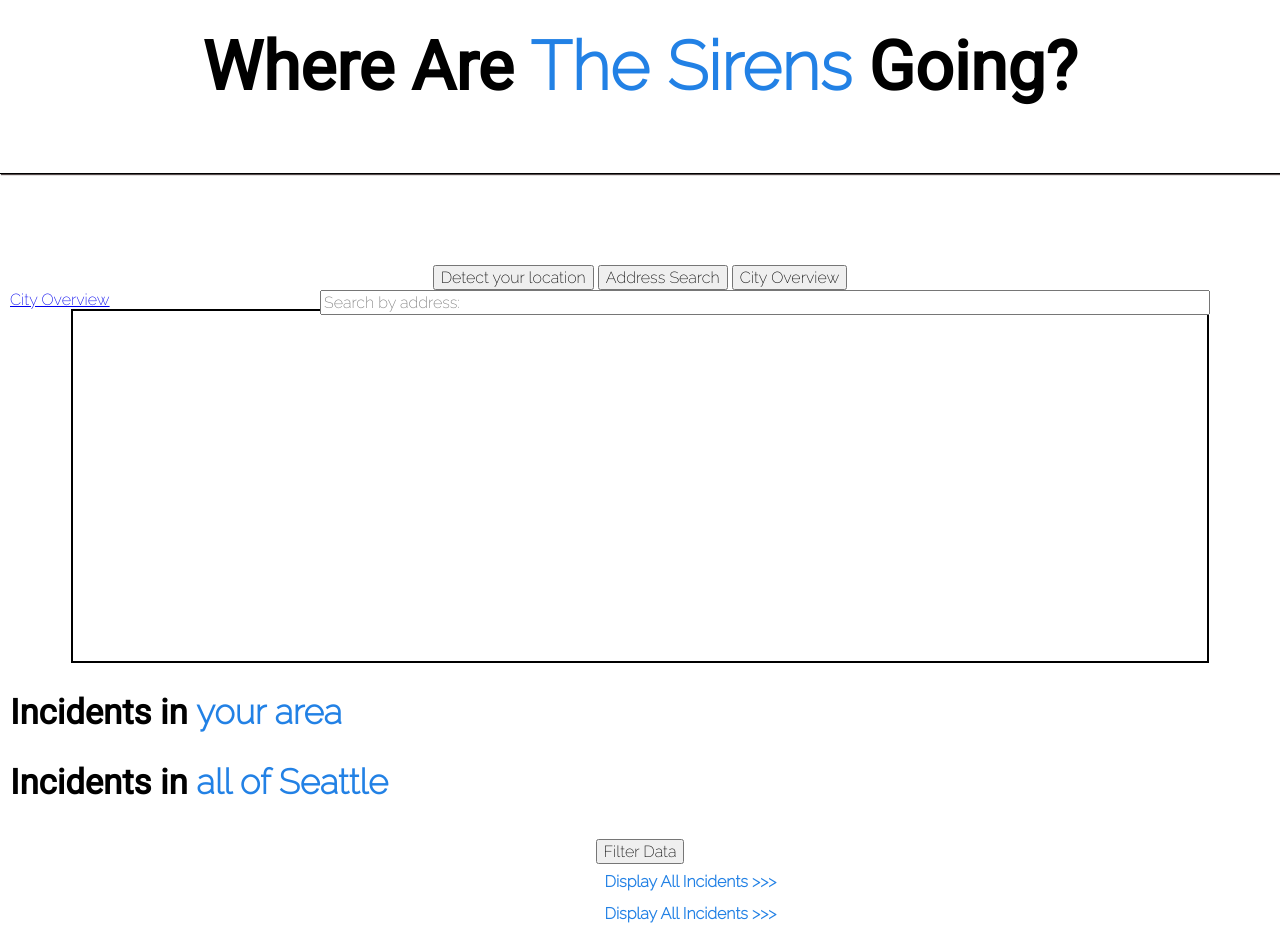
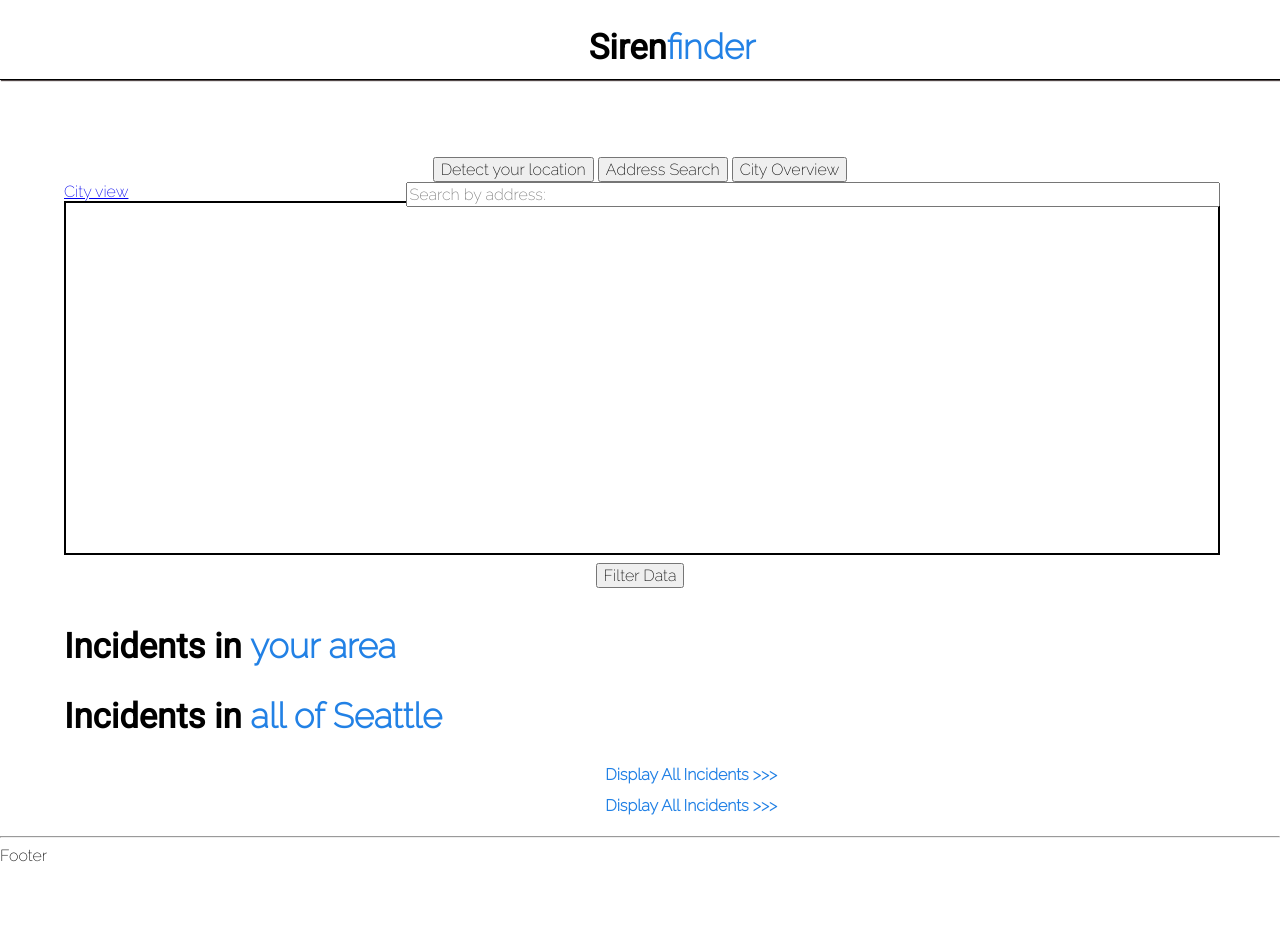
Before and after one commit to sgruse/whereAreTheSirensGoing, a website: page index.html in a window 1280 px wide. Shown: the top 938 px of the page. After the commit the page ends 865 px from the top, so only its background shows below. Drawn offline with Linux system fonts and the light colour scheme; some packages are replaced by stand-ins of ours.

Commit message:
built formatting for results page

```diff
--- a/css/base.css
+++ b/css/base.css
@@ -4,7 +4,8 @@
 
 h1 {
   font-family: roboto;
-  font-size: 4.236em;
+  font-size: 2.168em;
+  /*font-size: 4.236em;*/
 }
 
 h2 {
--- a/css/layout.css
+++ b/css/layout.css
@@ -1,6 +1,4 @@
-body {
-  margin:10px 10px 10px 10px;
-}
+
 #headersirens {
   display: flex;
   /*justify-content: flex-start;*/
@@ -40,11 +38,6 @@ body {
   align-items: center;
 }
 
-#google-map {
-  width: 90%;
-  height: 350px;
-  border: solid 2px;
-}
 
 #search-form-no-autodetect{
   display: none;
@@ -84,19 +77,20 @@ header {
   border-bottom: 1px solid black;
   box-shadow: 1px 1px 1px #534949;
   width:100%;
-  position: fixed;
   background-color: white;
-  z-index: 1;
+  /*position: fixed;*/
+  /*z-index: 1;
   left: 0;
   right: 0;
-  top: 0;
-  height: 20%;
+  top: 0;*/
+  /*height: 20%;*/
   padding-bottom: 1%;
 
 }
 
 header h1 {
   margin: 0px;
+  margin-left: 5%;
   margin-top: 2%;
   max-width: 100%;
 }
@@ -107,7 +101,14 @@ header h1 {
 }
 
 main {
-  margin-top: 20%;
+  margin-top: 5%;
   padding-top: 1%;
   overflow-y: auto;
 }
+
+.full-width{
+  width: 100%;
+}
+.text-align-center{
+  text-align: center;
+}
--- a/css/module/map.css
+++ b/css/module/map.css
@@ -1,4 +1,18 @@
+.map-holder{
+  width: 90%;
+  margin-left: 5%;
+  margin-right: 5%;
+  position: relative;
+}
+
+.map-holder a{
+  text-align: left;
+}
+
 #google-map {
+  width: 100%;
+  height: 350px;
+  border: solid 2px;
   margin-left: auto;
   margin-right: auto;
 }
@@ -6,11 +20,11 @@
 .search{
   width: 100%;
 }
+
 #navbar-address-search{
   display: inline-block;
   width: 70%;
   float: right;
-  padding-right: 5px;
-  margin-right: 5%;
+  padding-right: 4px;
   margin-bottom: .5em;
 }
--- a/index.html
+++ b/index.html
@@ -37,7 +37,7 @@
 
     <header>
       <div class="headerdiv" id="headersirens">
-        <h1>Where Are <span class="sirens">The Sirens</span> Going?</h1>
+        <h1>Siren<span class="sirens">finder</span></h1>
       </div>
       <!-- <div class="headerdiv"  id="search-bar"> -->
         <!-- <ul id="nav-bar" class="nav-bar"> -->
@@ -63,18 +63,14 @@
       </section>
 
       <div id="map-holder" class="map-holder">
-        <a href="/overview">City Overview</a>
+        <a href="/overview">City view</a>
         <form class="address-search-form" id="navbar-address-search">
           <input class="search" id="search" type="search" placeholder="Search by address:">
         </form>
         <div id="google-map"></div>
-        <h2 id="results-header" class="map-header">Incidents in <span class="sirens">your area</span></h2>
-        <h2 id="overview-header" class="map-header">Incidents in <span class="sirens">all of Seattle</span></h2>
-      </div>
-
-
-      <section id="results" class="results main-content">
-        <button id="show-filters">Filter Data</button>
+        <div class="full-width text-align-center">
+          <button id="show-filters">Filter Data</button>
+        </div>
         <form id="filter">
           <label><input data-filterArrayIndex="1" class="type-filter" type="checkbox" id="violent-crimes" checked>Violent Crimes</label>
           <label><input data-filterArrayIndex="2" class="type-filter" type="checkbox" id="non-violent" checked>Non-Violent Crimes</label>
@@ -85,6 +81,12 @@
           <label><input class="time-filter" type="radio" name ="time-filter" id="month" value="month">Incidents this Month</label>
           <!-- <label><input class="time-filter" type="radio" name ="time-filter" id="year" value="year">Incidents this year</label> -->
         </form>
+        <h2 id="results-header" class="map-header">Incidents in <span class="sirens">your area</span></h2>
+        <h2 id="overview-header" class="map-header">Incidents in <span class="sirens">all of Seattle</span></h2>
+      </div>
+
+
+      <section id="results" class="results main-content">
         <!-- <h2>INCIDENTS</h2> -->
         <ul id="results-handlebars-here" class="handlebars-goes-here"></ul>
         <section id="resultsReadOn" class="readOn"><a href="#">Display All Incidents >>></a></section>
```
